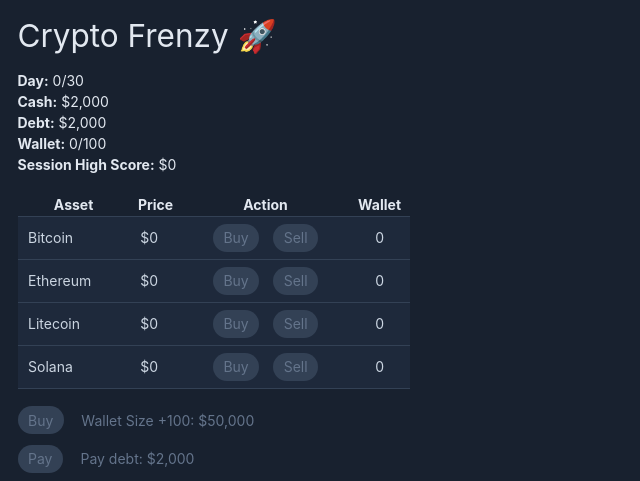
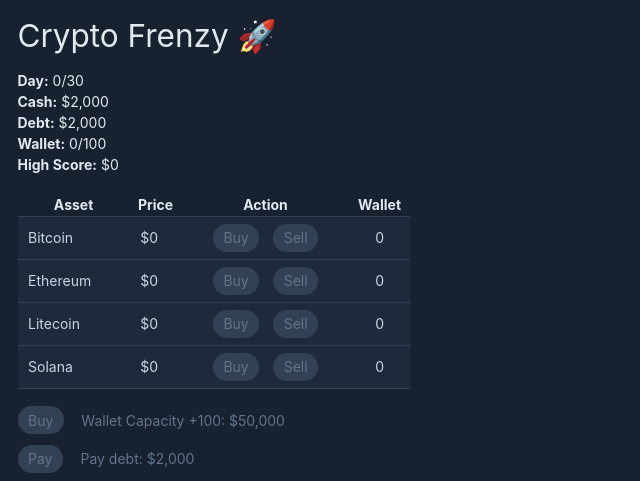
Before and after one commit to whcarter3/crypto-frenzy, a Next.js app: page / in a window 1280 px wide. Shown: the top 481 px of the page, without its empty margins (0-640 px from the left). Built offline with nearby package versions, Linux system fonts and the light colour scheme.

Commit message:
high score logic buggy, other improvements, new log messages

```diff
--- a/components/Actions.tsx
+++ b/components/Actions.tsx
@@ -30,7 +30,7 @@
           <p
             className={`${cashLessThanWalletExpansionCost && "text-slate-500"}`}
           >
-            Wallet Size +{config.wallet.increase}: $
+            Wallet Capacity +{config.wallet.increase}: $
             {numberWithCommas(walletExpansionCost)}
           </p>
         </div>
@@ -54,7 +54,7 @@
         id="advDay"
         onClick={advanceDay}
       >
-        {currentDay === config.days ? "End Round" : "Advance Day"}
+        {currentDay === config.days ? "Finish Round" : "Advance Day"}
       </button>
       <button className="bg-red-700 px-6 py-4 rounded-full" onClick={init}>
         New Game
--- a/components/Header.jsx
+++ b/components/Header.jsx
@@ -26,7 +26,7 @@
         {walletCapacity}
       </p>
       <p>
-        <span className="font-bold">Session High Score:</span> $
+        <span className="font-bold">High Score:</span> $
         {numberWithCommas(highScore)}
       </p>
     </>
--- a/config/config.js
+++ b/config/config.js
@@ -19,6 +19,7 @@
         low: [3500, 4550],
         mid: [9000, 65000],
         high: [105000, 125000],
+        moon: [300000, 70000],
       },
     },
     ethereum: {
@@ -28,6 +29,7 @@
         low: [175, 350],
         mid: [700, 4800],
         high: [10000, 12500],
+        moon: [30000, 70000],
       },
     },
     litecoin: {
@@ -37,6 +39,7 @@
         low: [20, 45],
         mid: [90, 630],
         high: [1200, 1500],
+        moon: [3600, 7500],
       },
     },
     solana: {
@@ -44,8 +47,9 @@
       symbol: "SOL",
       range: {
         low: [1, 10],
-        mid: [11, 110],
-        high: [200, 300],
+        mid: [35, 110],
+        high: [200, 580],
+        moon: [1000, 3000],
       },
     },
   },
--- a/helpers/alerts.ts
+++ b/helpers/alerts.ts
@@ -5,7 +5,7 @@
   NEED_WALLET = "You do not have enough wallet space to purchase this asset",
   NEED_DEBT = "You have already paid off your debt!",
   NEED_DEBT_CASH = "You do not have enough cash to pay off this debt",
-  LAST_DAY = "Today is your last day! Better sell all your assets!",
+  LAST_DAY = "Today is your last day! Better sell all your assets! And make sure to finish round to save your high score!",
 }
 
 export const showAlert = (msg: AlertMessages): void => {
--- /dev/null
+++ b/lib/priceEvents.ts
@@ -0,0 +1,66 @@
+type priceMovement = "crash" | "moon"
+
+const southAmericanCountries = [
+  "Argentina",
+  "Bolivia",
+  "Brazil",
+  "Chile",
+  "Colombia",
+  "Ecuador",
+  "Guyana",
+  "Paraguay",
+  "Peru",
+  "Suriname",
+  "Uruguay",
+  "Venezuela",
+]
+
+export const priceMovementEvent = (
+  asset: string,
+  crashOrMoon: priceMovement
+) => {
+  let moonEvents = [
+    `Elon Musk sent a tweet saying only "${asset.toUpperCase()}". It's going to the moon!`,
+    `${
+      southAmericanCountries[
+        Math.floor(Math.random() * southAmericanCountries.length)
+      ]
+    } has adopted ${asset} as their national currency! Sell high!`,
+    `${asset} has reached meme status. All time highs!`,
+    `Goldman Sachs has announced they are investing in ${asset}! Ride this wave!`,
+    `A tanker carrying 1 million ${asset} wallets has sunk off the coast of Madagascar! Prices skyrocket!`,
+    `Epic Games has announced that they will accept ${asset} as payment for Fortnite skins! Default dance your way to the bank!`,
+    `The US government has announced that they will be backing the US Dollar with ${asset}! USA! USA! USA!`,
+    `The World Series of Poker's main prize is now 1 million ${asset}! All in!`,
+    `A glitch in ${asset}'s code deleted half of the supply! Prices soar!`,
+    `Marty McFly has traveled back in time and bought $1 million of ${asset}! Don't miss out!`,
+    `A reddit thread on r/wallstreetbets about ${asset} has gone viral! Sell high!`,
+    `Apes figured out how to use ${asset} to buy bananas! Prices are apeeling!`,
+    `The NBA has announced that they will be paying players in ${asset}! Scores and prices are up!`,
+    `For no particular technical or news event, ${asset} has gone parabolic!`,
+  ]
+
+  let crashEvents = [
+    `Mark Zuckerberg has announced that they will purchase all ${asset} for Facebook! Prices plummet!`,
+    `A russian hacker has stolen 1 million ${asset} wallets! Prices plummet!`,
+    `A popular exchange has been hacked! ${asset}'s value plummets!`,
+    `The FTC has announced that they will be investigating ${asset} for fraud! Buy low!`,
+    `${asset} has been banned in China! Get in now!`,
+    `${asset} has been proven to accelerate global warming. Temperatures rise, prices drop!`,
+    `Aliens are are abducting everyone who owns ${asset}! Wait till they leave and buy!`,
+    `AI gains sentience and sabotages the ${asset} network! Catch the bottom!`,
+    `${
+      southAmericanCountries[
+        Math.floor(Math.random() * southAmericanCountries.length)
+      ]
+    } is backing out of ${asset}! Back the truck up and dump your money in!`,
+    `Kim Jong Un has announced that he will be using ${asset} to fund his nuclear program! The world sells it off to stop his plans!`,
+    `A top senator sells off all their holdings of ${asset}! Prices plummet!`,
+    `Elon Musk tweeted only "${asset.toUpperCase()}", but misspelled! Crash!`,
+    `A submarine full of billionaires blew up near and crashed the ${asset} network! Buy low!`,
+  ]
+
+  return crashOrMoon === "crash"
+    ? `📉😲 ${crashEvents[Math.floor(Math.random() * crashEvents.length)]}`
+    : `🚀🌝 ${moonEvents[Math.floor(Math.random() * moonEvents.length)]}`
+}
--- a/package.json
+++ b/package.json
@@ -10,7 +10,7 @@
   },
   "dependencies": {
     "classnames": "^2.3.1",
-    "next": "12.1.6",
+    "next": "13.4.7",
     "react": "18.2.0",
     "react-dom": "18.2.0"
   },
--- a/pages/index.tsx
+++ b/pages/index.tsx
@@ -13,6 +13,7 @@
 import Actions from "../components/Actions"
 import Header from "../components/Header"
 import Log from "../components/Log"
+import { priceMovementEvent } from "../lib/priceEvents"
 
 interface State {
   bitcoinPrice: number
@@ -56,7 +57,11 @@
   const reducer = (state: State, action) => {
     switch (action.type) {
       case "INIT":
-        return { ...initialState, highScore: state.highScore }
+        const savedHighScore = localStorage.getItem("highScore")
+        return {
+          ...initialState,
+          highScore: savedHighScore ? parseInt(savedHighScore) : 0,
+        }
       case "ADVANCE_DAY":
         return { ...state, currentDay: state.currentDay + 1 }
       case "RANDOMIZE_INITIAL_PRICES":
@@ -104,6 +109,7 @@
       case "SET_LOG":
         return { ...state, log: [addToLog(action.payload), ...state.log] }
       case "SET_HIGH_SCORE":
+        localStorage.setItem("highScore", state.cash.toString())
         return { ...state, highScore: action.payload }
       case "SET_WALLET_EXPANSION_COST":
         return { ...state, walletExpansionCost: action.payload }
@@ -132,10 +138,9 @@
       alert(
         `This round has been completed. You amassed $${numberWithCommas(
           state.cash - state.debt
-        )}! Click to start a new game.`
+        )}! Try again to beat your high score! 🤑`
       )
       if (state.cash > state.highScore) {
-        console.log("high score set")
         dispatch({ type: "SET_HIGH_SCORE", payload: state.cash })
       }
       dispatch({ type: "INIT" })
@@ -165,10 +170,9 @@
         })
         for (const assetKey in config.assets) {
           const asset = config.assets[assetKey]
-          if (asset.assetName === "Solana") {
-            randomizeAssetPrice(asset, 10, 97)
-          }
-          randomizeAssetPrice(asset, 2, 97)
+          asset.assetName === "Solana"
+            ? randomizeAssetPrice(asset, 10, 95)
+            : randomizeAssetPrice(asset, 2, 95)
         }
         //increase date based on daily %
         dispatch({
@@ -183,16 +187,19 @@
   //RANDOMIZE PRICE LOGIC =====================================
   //bell curve chance to hit low/mid/high range
   const randomizeAssetPrice = (
-    asset,
-    lowRangeThreshHold,
-    highRangeThreshHold
+    asset: {
+      assetName: string
+      range: { low: number[]; mid: number[]; high: number[]; moon: number[] }
+    },
+    lowRangeThreshHold: number,
+    highRangeThreshHold: number
   ) => {
     let coinFlip = Math.floor(Math.random() * 100)
 
     if (coinFlip < lowRangeThreshHold) {
       dispatch({
         type: "SET_LOG",
-        payload: `🐋 A whale has dumped ${asset.assetName} and the price has plummeted!`,
+        payload: priceMovementEvent(asset.assetName, "crash"),
       })
       dispatch({
         type: `SET_${asset.assetName.toUpperCase()}_PRICE`,
@@ -206,10 +213,19 @@
         type: `SET_${asset.assetName.toUpperCase()}_PRICE`,
         payload: randomizePrice(asset.range.mid[0], asset.range.mid[1]),
       })
+    } else if (coinFlip >= 98) {
+      dispatch({
+        type: "SET_LOG",
+        payload: `🚀🚀🚀 OMG A ${asset.assetName.toUpperCase()} MOONSHOT! 🚀🚀🚀`,
+      })
+      dispatch({
+        type: `SET_${asset.assetName.toUpperCase()}_PRICE`,
+        payload: randomizePrice(asset.range.moon[0], asset.range.moon[1]),
+      })
     } else {
       dispatch({
         type: "SET_LOG",
-        payload: `🚀🌕 ${asset.assetName} is going to the moon!`,
+        payload: priceMovementEvent(asset.assetName, "moon"),
       })
       dispatch({
         type: `SET_${asset.assetName.toUpperCase()}_PRICE`,
```
Also changed, not shown: 1 other file (tests, documents, lock files or other folders).
